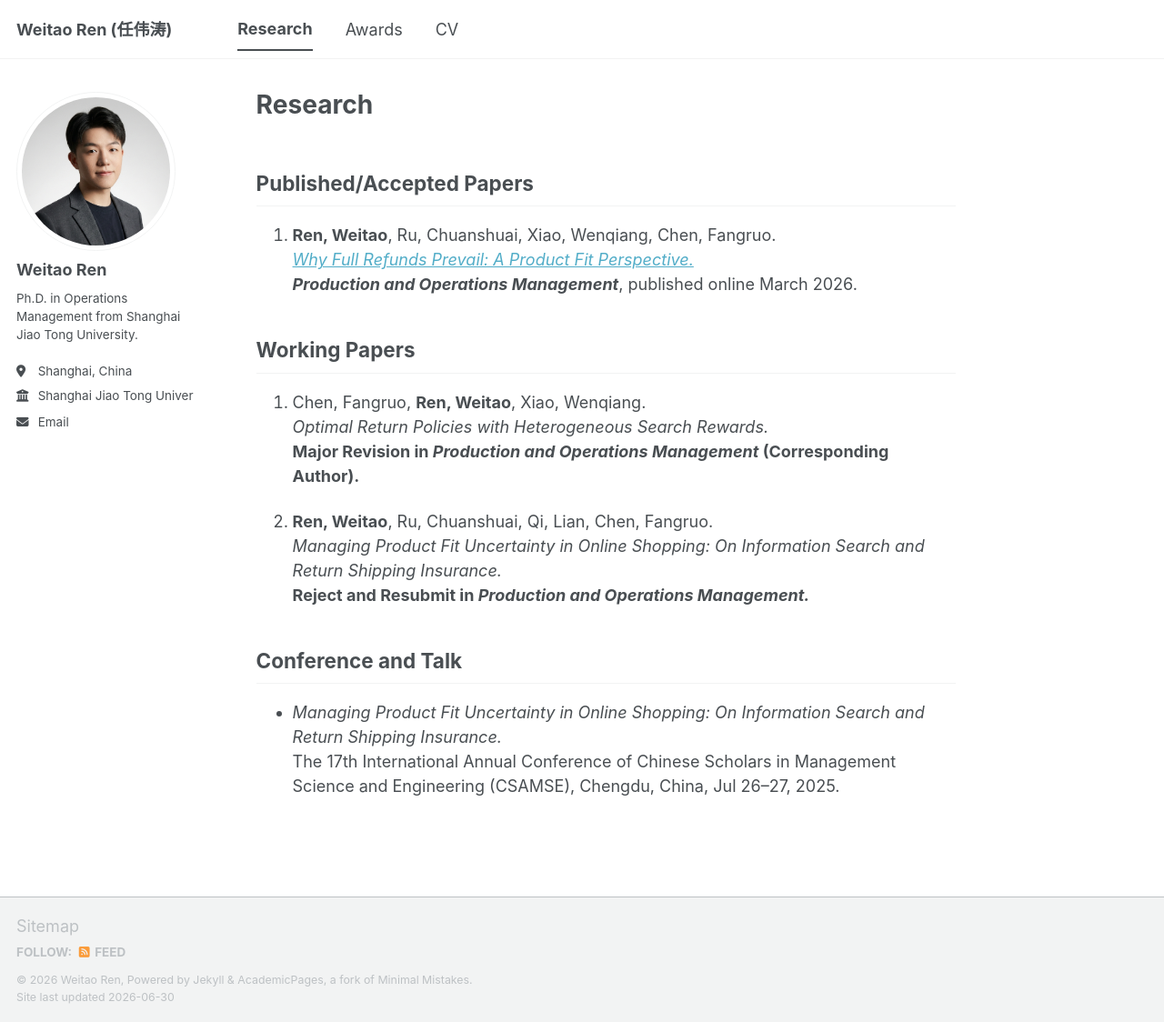
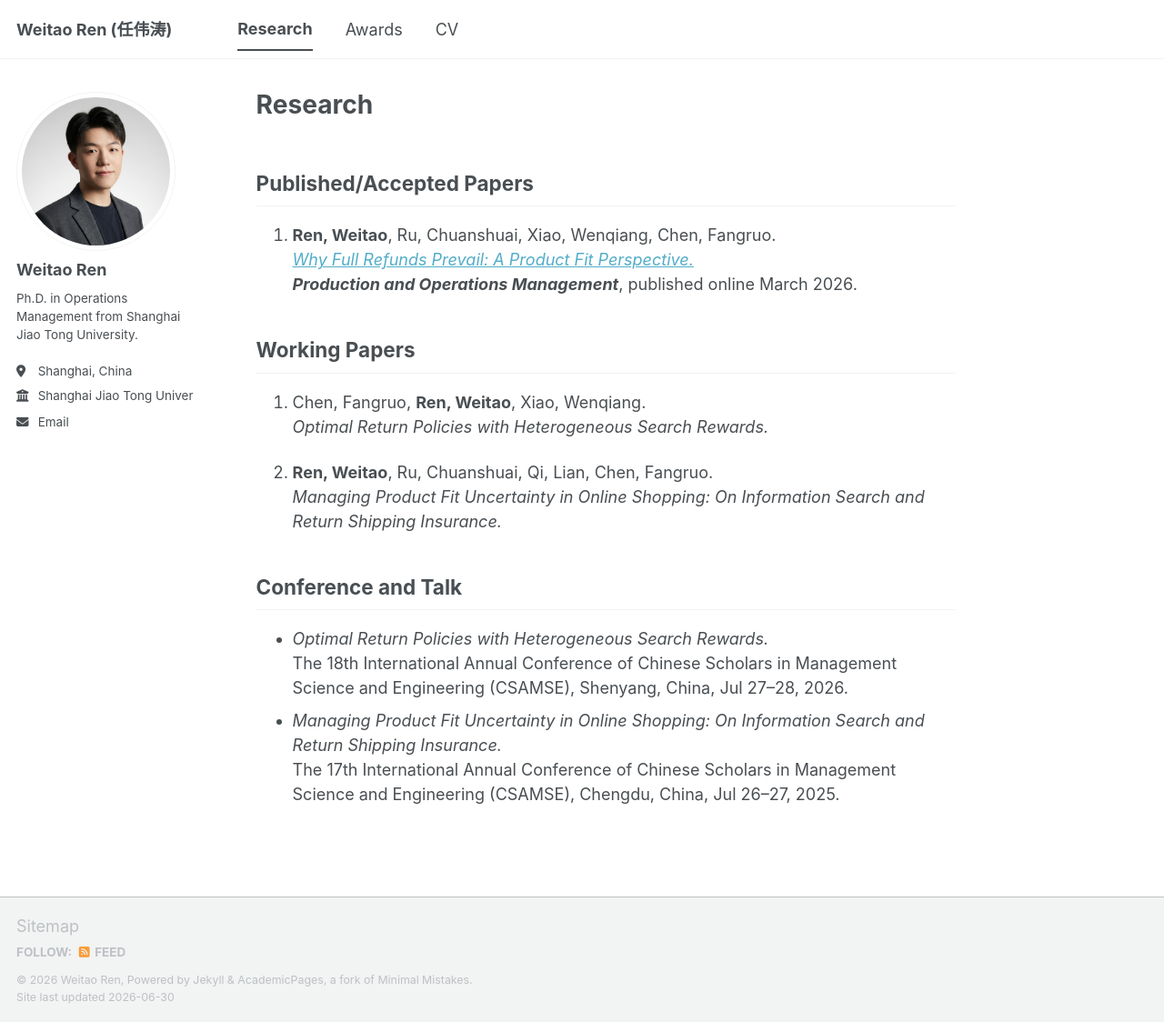
Before and after one commit to weitaoren/weitaoren.github.io, a Jekyll site: the page built from _pages/research.md, in a window 1280 px wide and 1124 px high. Shown: the whole window at 91% size. Built offline with Jekyll 4.4.1, drawn with Linux system fonts in a browser that asks for light colours; a script bundle is joined from its source files by our own code; library files that are not in the unit come from our copies.

Commit message:
Update research.md

```diff
--- a/_pages/research.md
+++ b/_pages/research.md
@@ -14,14 +14,13 @@ author_profile: true
 
 1. Chen, Fangruo, **Ren, Weitao**, Xiao, Wenqiang.
    *Optimal Return Policies with Heterogeneous Search Rewards.*
-   **Major Revision in *Production and Operations Management* (Corresponding Author).**
 
 2. **Ren, Weitao**, Ru, Chuanshuai, Qi, Lian, Chen, Fangruo.
    *Managing Product Fit Uncertainty in Online Shopping: On Information Search and Return Shipping Insurance.*
-   **Reject and Resubmit in *Production and Operations Management.***
-
 
 ## Conference and Talk
 
+- *Optimal Return Policies with Heterogeneous Search Rewards.*
+  The 18th International Annual Conference of Chinese Scholars in Management Science and Engineering (CSAMSE), Shenyang, China, Jul 27–28, 2026.
 - *Managing Product Fit Uncertainty in Online Shopping: On Information Search and Return Shipping Insurance.*
   The 17th International Annual Conference of Chinese Scholars in Management Science and Engineering (CSAMSE), Chengdu, China, Jul 26–27, 2025.
```
